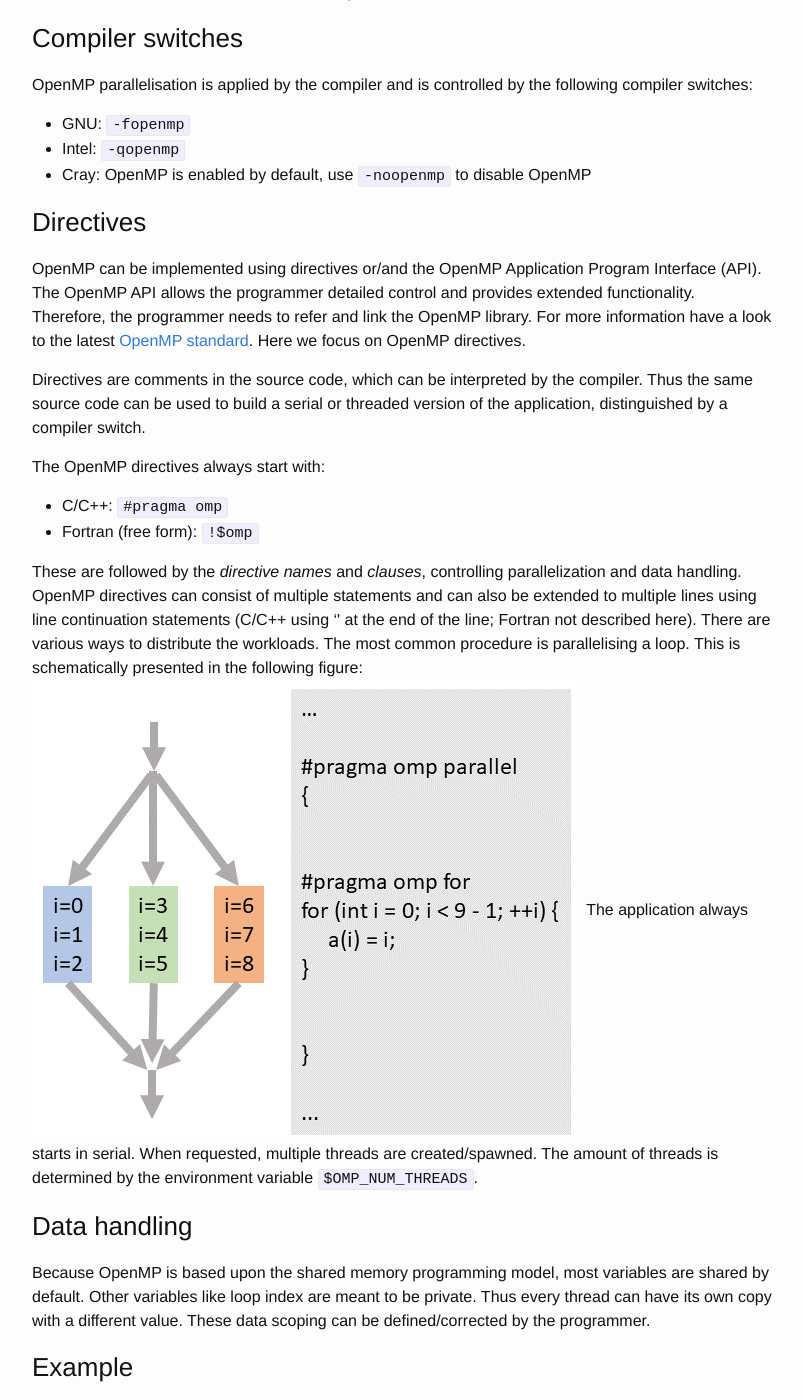
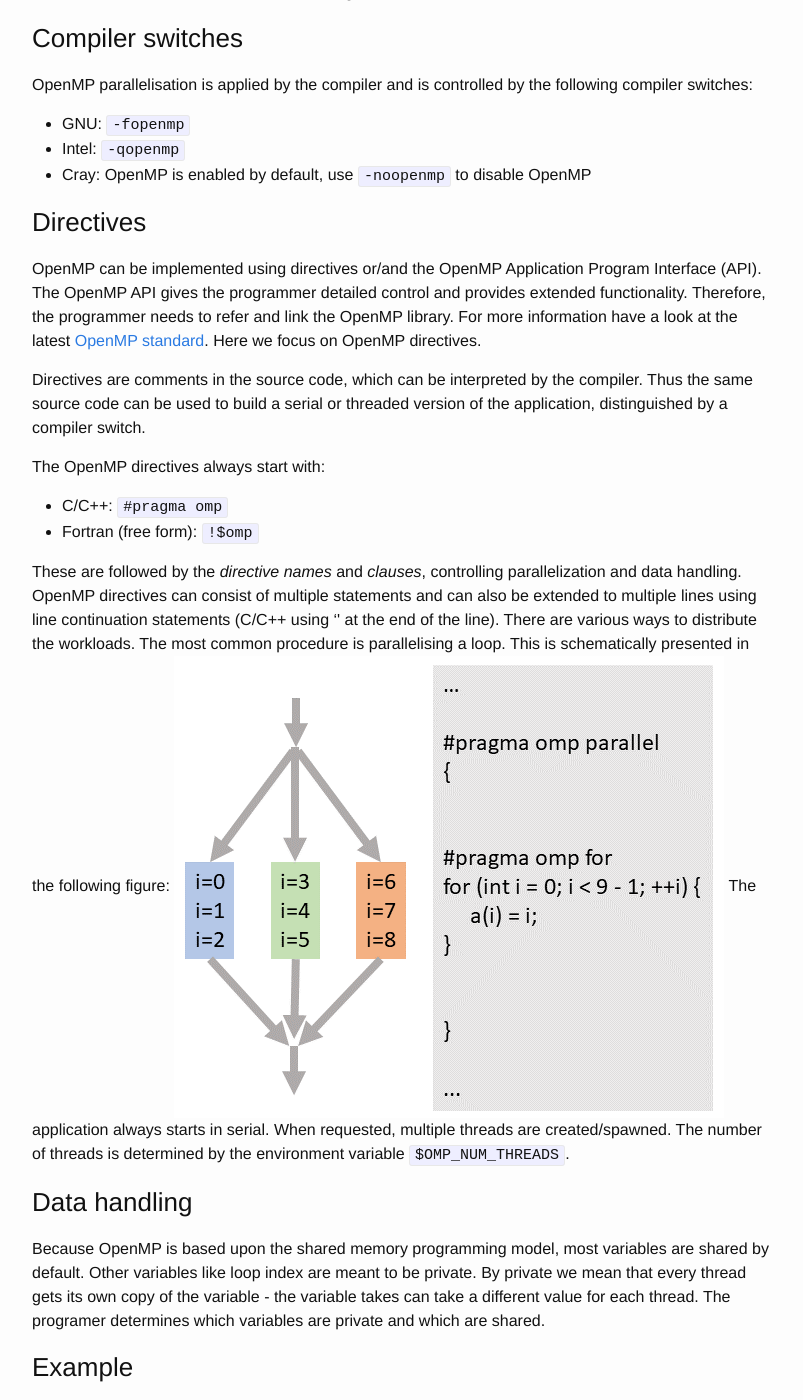
Before and after one commit to nesi/perf-training, a Jekyll site: the page built from _lessons/python-scatter/04-openmp.md, in a window 1280 px wide and 1400 px high, scrolled down 1816 px. Shown: the whole window, without its empty margins (238-1041 px from the left). Built offline with Jekyll 4.4.1, drawn with Linux system fonts in a browser that asks for light colours; some of the changed text lies outside the part shown.

Commit message:
proofreading

```diff
--- a/_lessons/python-scatter/04-openmp.md
+++ b/_lessons/python-scatter/04-openmp.md
@@ -21,12 +21,12 @@
 
 ## Why implement OpenMP parallelization
 
-On way to speed up your application is using the available resources more efficiently. This approach we used while porting our python code to C++ by removing the interpreter's overhead.
+On way to speed up your application is using the available resources more efficiently. This approach was used while porting our python code to C++ by removing the interpreter's overhead.
 Another way of improving performance is by using more resources. Most of modern computers have multi-core CPUs. Each of these cores can in principle compute instructions in parallel. All cores can access the same, shared memory so we will need to be careful about instructions stepping over each other (race condition).
 
 ## What is OpenMP
 
-OpenMP (Open Multi-Processing) is an application programming interface (API) for shared memory multiprocessing programming on various platforms in C, C++ and Fortran.  An OpenMP parallelized application starts as a serial application (on a single compute core). When defined by the programmer, the application spawns a certain amount of threads (which run on multiple cores). Thus, work can be distributed to a larger amount of resources. Just to note, OpenMP is also capable to parallelize on other architectures, like GPUs.
+OpenMP (Open Multi-Processing) is an application programming interface (API) for shared memory multiprocessing programming on various platforms in C, C++ and Fortran.  An OpenMP parallelised application starts as a serial application (on a single compute core). When defined by the programmer, the application spawns a number of threads (which run on multiple cores). Thus, work can be distributed to leverage more resources. Just to note, OpenMP can also parallelise on other architectures, like GPUs.
 
 ### Pros
 
@@ -51,7 +51,7 @@
 * Cray: OpenMP is enabled by default, use `-noopenmp` to disable OpenMP
 
 ### Directives
-OpenMP can be implemented using directives or/and the OpenMP Application Program Interface (API). The OpenMP API allows the programmer detailed control and provides extended functionality. Therefore, the programmer needs to refer and link the OpenMP library. For more information have a look to the latest [OpenMP standard](https://www.openmp.org/wp-content/uploads/openmp-4.5.pdf). Here we focus on OpenMP directives.
+OpenMP can be implemented using directives or/and the OpenMP Application Program Interface (API). The OpenMP API gives the programmer detailed control and provides extended functionality. Therefore, the programmer needs to refer and link the OpenMP library. For more information have a look at the latest [OpenMP standard](https://www.openmp.org/wp-content/uploads/openmp-4.5.pdf). Here we focus on OpenMP directives.
 
 Directives are comments in the source code, which can be interpreted by the compiler. Thus the same source code can be used to build a serial or threaded version of the application, distinguished by a compiler switch.
 
@@ -59,14 +59,13 @@
 * C/C++: `#pragma omp`
 * Fortran (free form): `!$omp`
 
-These are followed by the _directive names_ and _clauses_, controlling parallelization and data handling. OpenMP directives can consist of multiple statements and can also be extended to multiple lines using line continuation statements (C/C++ using '\' at the end of the line; Fortran not described here).
+These are followed by the _directive names_ and _clauses_, controlling parallelization and data handling. OpenMP directives can consist of multiple statements and can also be extended to multiple lines using line continuation statements (C/C++ using '\' at the end of the line).
 There are various ways to distribute the workloads. The most common procedure is parallelising a loop. This is schematically presented in the following figure:
 [![example-mpi-gather](images/example_omp_threads.png)](images/example_omp_threads.png)
-The application always starts in serial. When requested, multiple threads are created/spawned. The amount of threads is determined by the environment variable `$OMP_NUM_THREADS`.
+The application always starts in serial. When requested, multiple threads are created/spawned. The number of threads is determined by the environment variable `$OMP_NUM_THREADS`.
 
 ### Data handling
-Because OpenMP is based upon the shared memory programming model, most variables are shared by default. Other variables like loop index are meant to be private. Thus every thread can have its own copy with a different value.
-These data scoping can be defined/corrected by the programmer.
+Because OpenMP is based upon the shared memory programming model, most variables are shared by default. Other variables like loop index are meant to be private. By private we mean that every thread gets its own copy of the variable - the variable takes can take a different value for each thread. The programer determines which variables are private and which are shared.
 
 ### Example
 In the following, we parallelise a loop with data mapping and computation.
```
